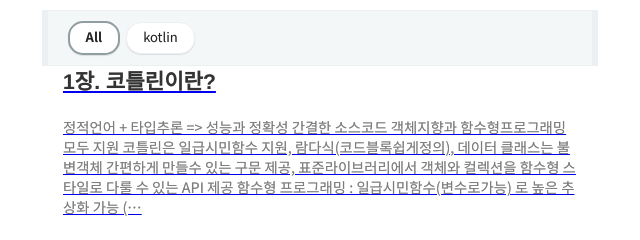
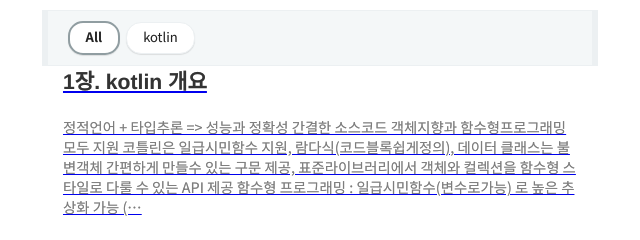
Before and after one commit to inee7/ceanlog, a Gatsby site: page / in a window 1280 px wide. Shown: the part 312-552 px from the top of the page, 320-960 px from the left. Built offline with nearby package versions, Linux system fonts and the light colour scheme; Gatsby itself is replaced by a stand-in of ours; some packages are replaced by stand-ins of ours; what typography-theme-github would draw is missing.

Commit message:
이름 변경

```diff
--- a/content/blog/kotlin/1장.-코틀린이란?.md
+++ b/content/blog/kotlin/1장. kotlin 개요.md
@@ -1,5 +1,5 @@
 ---
-title: 1장. 코틀린이란?
+title: 1장. kotlin 개요
 date: 2021-08-19 00:08:68
 category: kotlin
 thumbnail: { thumbnailSrc }
```
